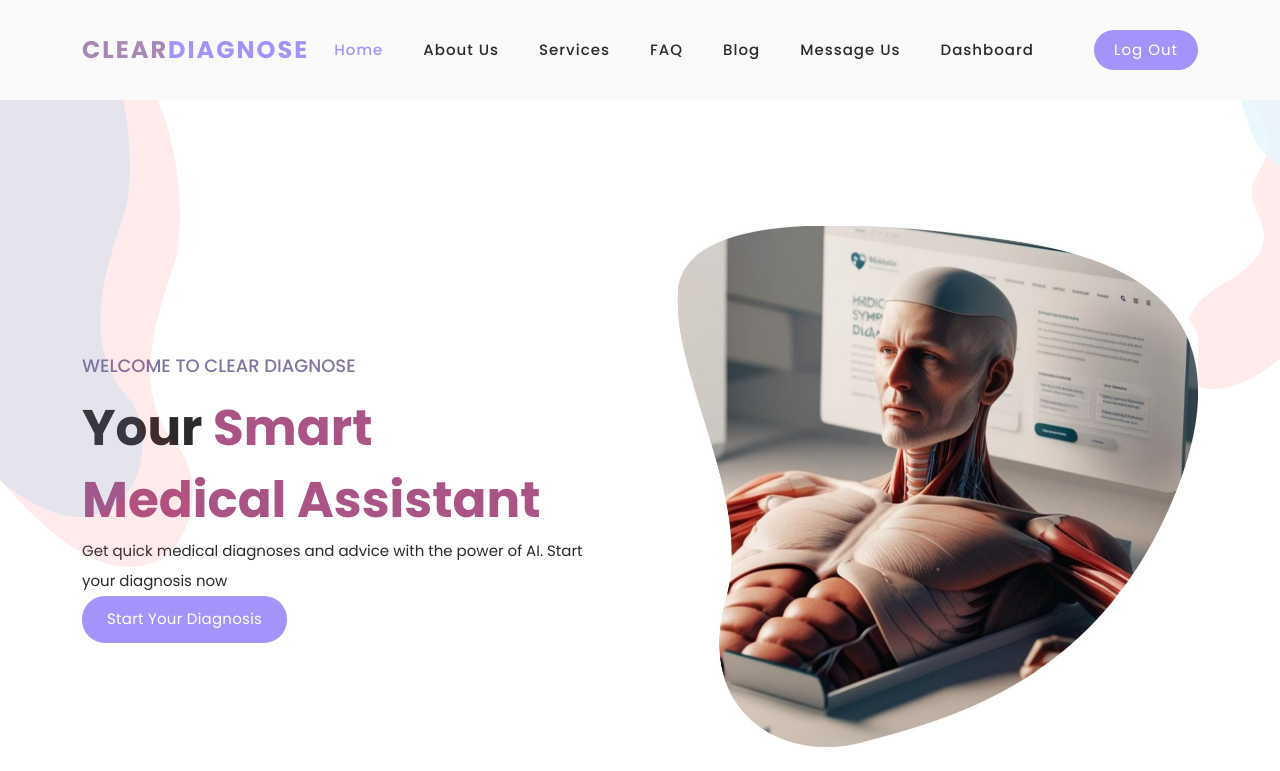
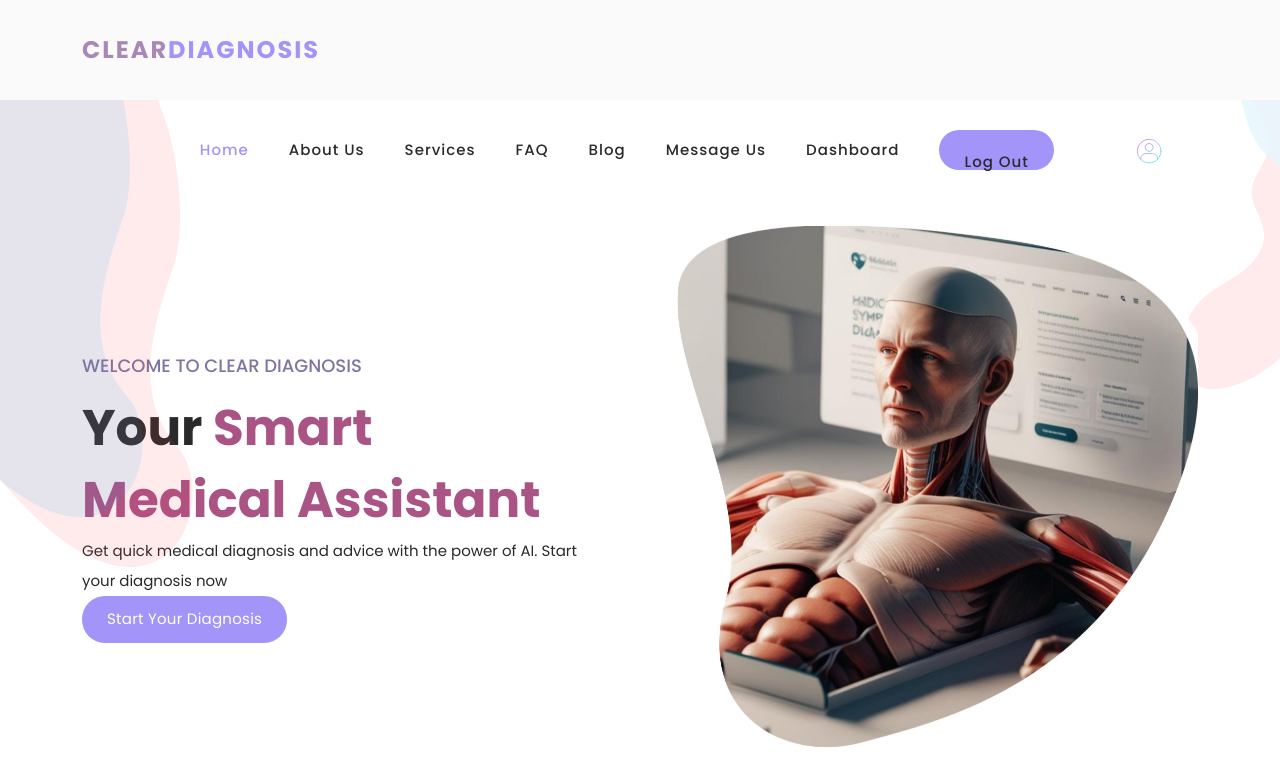
Before and after one commit to sidra-ataya/Clear-Diagnosis, a Flask app: page / in a window 1280 px wide. Shown: the top 771 px of the page. Run offline with Flask 3, Linux system fonts and the light colour scheme; a user stored in the database is signed in; parts of the project's set-up code (start-up, migrations or seed data) failed here and were passed over; some libraries are stand-ins or nearby versions.

Commit message:
CSS & Name of the project update

```diff
--- a/static/css/owl.css
+++ b/static/css/owl.css
@@ -18,6 +18,7 @@
     -ms-touch-action: pan-Y;
     touch-action: manipulation;
     -moz-backface-visibility: hidden;
+    backface-visibility: hidden;
     /* fix firefox animation glitch */ }
   .owl-carousel .owl-stage:after {
     content: ".";
@@ -30,20 +31,26 @@
     position: relative;
     overflow: hidden;
     /* fix for flashing background */
-    -webkit-transform: translate3d(0px, 0px, 0px); }
+    -webkit-transform: translate3d(0px, 0px, 0px);
+    transform: translate3d(0px, 0px, 0px); }
   .owl-carousel .owl-wrapper,
   .owl-carousel .owl-item {
     -webkit-backface-visibility: hidden;
     -moz-backface-visibility: hidden;
     -ms-backface-visibility: hidden;
+    backface-visibility: hidden;
     -webkit-transform: translate3d(0, 0, 0);
     -moz-transform: translate3d(0, 0, 0);
-    -ms-transform: translate3d(0, 0, 0); }
+    -ms-transform: translate3d(0, 0, 0);
+    transform: translate3d(0px, 0px, 0px); }
   .owl-carousel .owl-item {
     position: relative;
     min-height: 1px;
     float: left;
     -webkit-backface-visibility: hidden;
+    -moz-backface-visibility: hidden;
+    -ms-backface-visibility: hidden;
+    backface-visibility: hidden;
     -webkit-tap-highlight-color: transparent;
     -webkit-touch-callout: none; }
   .owl-carousel .owl-item img {
@@ -128,11 +135,8 @@
 /*
  * 	Owl Carousel - Lazy Load Plugin
  */
-.owl-carousel .owl-item {
-  /**
-			This is introduced due to a bug in IE11 where lazy loading combined with autoheight plugin causes a wrong
-			calculation of the height of the owl-item that breaks page layouts
-		 */ }
+/* This is introduced due to a bug in IE11 where lazy loading combined with autoheight plugin causes a wrong
+   calculation of the height of the owl-item that breaks page layouts */
   .owl-carousel .owl-item .owl-lazy {
     opacity: 0;
     transition: opacity 400ms ease; }
@@ -161,6 +165,7 @@
   cursor: pointer;
   z-index: 1;
   -webkit-backface-visibility: hidden;
+  backface-visibility: hidden;
   transition: transform 100ms ease; }
 
 .owl-carousel .owl-video-play-icon:hover {
--- a/templates/base.html
+++ b/templates/base.html
@@ -7,7 +7,7 @@
     <meta name="author" content="">
     <link rel="preconnect" href="https://fonts.gstatic.com">
     <link href="https://fonts.googleapis.com/css2?family=Poppins:wght@100;200;300;400;500;600;700;800;900&display=swap" rel="stylesheet">
-  <title>{% block title %}Clear Diagnose{% endblock %}</title>
+  <title>{% block title %}Clear Diagnosis{% endblock %}</title>
 
   <!-- Shared CSS -->
   <!-- Bootstrap core CSS -->
--- a/templates/chat.html
+++ b/templates/chat.html
@@ -5,13 +5,9 @@
 {% block content %}
 <section>
   <div class="container py-5">
-
     <div class="row">
-
       <div class="col-md-5 col-lg-4 col-xl-3 mb-4 mb-md-0 overflow-auto" style='height: 65vh;' id="chat-history">
-
         <h5 class="font-weight-bold mb-3 text-center text-lg-start">Chat History</h5>
-
         <div class="card shadow-sm">
           <div class="card-body">
           {% if new_chat %}
@@ -53,13 +49,11 @@
               </li>
               {% endfor %}
             </ul>
-
           {% else %}
             <p class="text-muted">No conversation history yet.</p>
           {% endif %}
           </div>
         </div>
-
       </div>
       <div class="col-md-1 col-lg-1 col-xl-1 overflow-auto"  style='height: 65vh;' id="chat-box"></div>
       <div class="col-md-6 col-lg-7 col-xl-8 overflow-auto"  style='height: 65vh;' id="chat-box">
--- a/templates/index.html
+++ b/templates/index.html
@@ -10,7 +10,7 @@
     <link rel="preconnect" href="https://fonts.gstatic.com">
     <link href="https://fonts.googleapis.com/css2?family=Poppins:wght@100;200;300;400;500;600;700;800;900&display=swap" rel="stylesheet">
 
-    <title>Clear Diagnose</title>
+    <title>Clear Diagnosis</title>
 
     <!-- Bootstrap core CSS -->
     <link rel="stylesheet" href="{{ url_for('static', filename='vendor/bootstrap/css/bootstrap.min.css') }}">
@@ -46,9 +46,9 @@
           <div class="row">
             <div class="col-lg-6 align-self-center">
               <div class="left-content header-text wow fadeInLeft" data-wow-duration="1s" data-wow-delay="1s">
-                <h6>Welcome to Clear Diagnose</h6>
+                <h6>Welcome to Clear Diagnosis</h6>
                 <h2>Your  <em>Smart Medical Assistant</em> </h2>
-                <p>Get quick medical diagnoses and advice with the power of AI. Start your diagnosis now</p>
+                <p>Get quick medical diagnosis and advice with the power of AI. Start your diagnosis now</p>
                 <li class="scroll-to-section"><div class="main-red-button"><a href="loginandsinup.html">Start Your Diagnosis
 
 
@@ -149,7 +149,7 @@
             <p>We are committed to making healthcare simpler, more accessible, and tailored to your needs. Here how we can help you:
               AI Symptom Checker: Enter symptoms and get an instant diagnosis
               Doctor Consultations: Connect with healthcare experts directly.
-               Medical Information Hub: Browse trusted medical articles and resources.
+              Medical Information Hub: Browse trusted medical articles and resources.
             </p>
           </div>
 
@@ -163,7 +163,7 @@
       <div class="row">
         <div class="col-lg-6 offset-lg-3">
           <div class="section-heading  wow bounceIn" data-wow-duration="1s" data-wow-delay="0.2s">
-            <h2>Who can use Clear Diagnose? <em> for everyone</em> &amp; Whether you’re young or old <span>it’s here to help. For kids or seniors, consulting a doctor is a good idea.</span></h2>
+            <h2>Who can use Clear Diagnosis? <em> for everyone</em> &amp; Whether you’re young or old <span>it’s here to help. For kids or seniors, consulting a doctor is a good idea.</span></h2>
           </div>
         </div>
       </div>
@@ -229,7 +229,7 @@
       <div class="row">
         <div class="col-lg-6 wow fadeInDown" data-wow-duration="1s" data-wow-delay="0.25s">
           <div class="section-heading">
-            <h2>Stay Ahead with Clear Diagnose <em>Your Health</em> Simplified <span>News</span></h2>
+            <h2>Stay Ahead with Clear Diagnosis <em>Your Health</em> Simplified <span>News</span></h2>
           </div>
         </div>
         <div class="col-lg-6 wow fadeInDown" data-wow-duration="1s" data-wow-delay="0.25s">
@@ -251,9 +251,9 @@
                   <li><i class="fa fa-users"></i> TemplateMo</li>
                   <li><i class="fa fa-folder"></i> Branding</li>
                 </ul>
-                <a href="#"><h4>How Clear Diagnose Simplifies  &amp; Your Health Decisions</h4></a>
+                <a href="#"><h4>How Clear Diagnosis Simplifies  &amp; Your Health Decisions</h4></a>
                 <p>
-                  Explore how AI-powered Clear Diagnose makes understanding your symptoms easier, providing accurate insights in just seconds.</p>
+                  Explore how AI-powered Clear Diagnosis makes understanding your symptoms easier, providing accurate insights in just seconds.</p>
                 <div class="main-blue-button">
                   <a href="#">Discover More</a>
                 </div>
@@ -267,9 +267,9 @@
               <li>
                 <div class="left-content align-self-center">
                   <span><i class="fa fa-calendar"></i> 18 Jan 2025</span>
-                  <a href="#"><h4>Top 5 Benefits of &amp; Using Clear Diagnose</h4></a>
+                  <a href="#"><h4>Top 5 Benefits of &amp; Using Clear Diagnosis</h4></a>
                   <p>
-                    Learn why millions trust Clear Diagnose for fast, secure, and reliable health analyses. Your health in your hands!</p>
+                    Learn why millions trust Clear Diagnosis for fast, secure, and reliable health analyses. Your health in your hands!</p>
                 </div>
                 <div class="right-image">
                   <a href="#">
@@ -280,9 +280,9 @@
               <li>
                 <div class="left-content align-self-center">
                   <span><i class="fa fa-calendar"></i> 14 Jan 2025</span>
-                  <a href="#"><h4>From Symptoms to Solutions &amp; A Journey with Clear Diagnose</h4></a>
+                  <a href="#"><h4>From Symptoms to Solutions &amp; A Journey with Clear Diagnosis</h4></a>
                   <p>
-                    Discover how Clear Diagnose bridges the gap between technology and healthcare, making diagnostics accessible to all.</p>
+                    Discover how Clear Diagnosis bridges the gap between technology and healthcare, making diagnostics accessible to all.</p>
                 </div>
                 <div class="right-image">
                     <img src="{{ url_for('static', filename='images/صورة واتساب بتاريخ 2025-01-08 في 03.10.53_41ed4c97.jpg') }}" alt="">
@@ -291,9 +291,9 @@
               <li>
                 <div class="left-content align-self-center">
                   <span><i class="fa fa-calendar"></i> 10 Jan 2025</span>
-                  <a href="#"><h4>Your Data, Your Privacy &amp; How Clear Diagnose Protects You</h4></a>
+                  <a href="#"><h4>Your Data, Your Privacy &amp; How Clear Diagnosis Protects You</h4></a>
                   <p>
-                    Find out how Clear Diagnose prioritizes your privacy with robust encryption and secure data handling practices</p>
+                    Find out how Clear Diagnosis prioritizes your privacy with robust encryption and secure data handling practices</p>
                 </div>
                 <div class="right-image">
                   <a href="#">
@@ -362,12 +362,7 @@
     <div class="container">
       <div class="row">
         <div class="col-lg-12 wow fadeIn" data-wow-duration="1s" data-wow-delay="0.25s">
-          <p>© Copyright 2025 Clear Diagnose . All Rights Reserved.
-
-
-        </div>
-      </div>
-    </div>
+          <p>© Copyright 2025 Clear Diagnosis. All Rights Reserved.</p>
   </footer>
   <!-- Scripts -->
   <script src="{{ url_for('static', filename='vendor/jquery/jquery.min.js') }}"></script>
--- a/templates/navbar.html
+++ b/templates/navbar.html
@@ -6,7 +6,7 @@
           <nav class="main-nav">
             <!-- ***** Logo Start ***** -->
             <a href="{{ url_for('home') }}" class="logo">
-              <h4>Clear<span>Diagnose</span></h4>
+              <h4>Clear<span>Diagnosis</span></h4>
             </a>
             <!-- ***** Logo End ***** -->
             <!-- ***** Menu Start ***** -->
@@ -17,7 +17,7 @@
               <li class="scroll-to-section"><a href="#FAQ">FAQ</a></li>
               <li class="scroll-to-section"><a href="#blog">Blog</a></li>
               <li class="scroll-to-section"><a href="#contact">Message Us</a></li>
-               {% if current_user.is_authenticated %}
+              {% if current_user.is_authenticated %}
               <li class="scroll-to-section"><a href="{{url_for('chat', conversation_id=0)}}">Dashboard</a></li>
                 {% endif %}
 
@@ -30,7 +30,14 @@
                   {% endif %}
                 </div>
               </li>
-
+              {% if current_user.is_authenticated %}
+                <li class="scroll-to-section">
+                  <a href="{{ url_for('profile', username=current_user.username) }}">
+                    <img src="{{ url_for('static', filename='images/avatar.svg') }}" alt="avatar" class="rounded-circle" style="width: 30px; height: 30px;">
+                    {{ current_user.username }}
+                  </a>
+                </li>
+              {% endif %}
             </ul>
             <a class='menu-trigger'>
                 <span>Menu</span>
```
Also changed, not shown: templates/login.html (+4 -4 lines), README.md.
